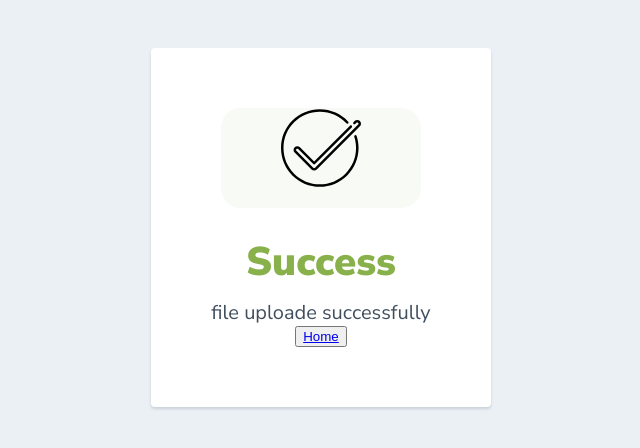
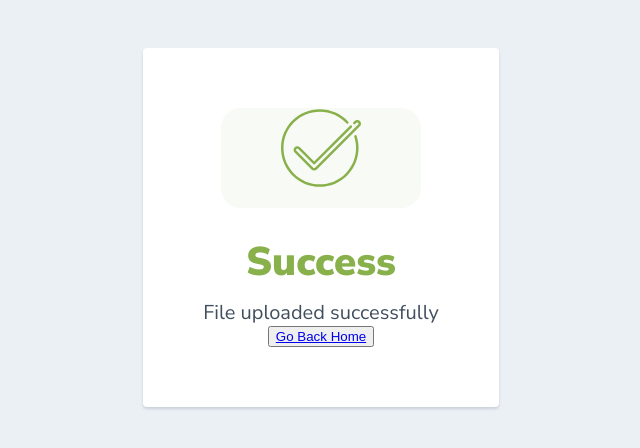
Before and after one commit to taiwoajasa245/Node-File-Upload, a website: page public/success.html in a window 1280 px wide. Shown: the whole page, without its empty margins (319-959 px from the left). Drawn offline with Linux system fonts and the light colour scheme.

Commit message:
initial commit

```diff
--- a/public/success.html
+++ b/public/success.html
@@ -42,7 +42,7 @@
         <?xml version="1.0" encoding="iso-8859-1"?>
         <!-- Uploaded to: SVG Repo, www.svgrepo.com, Generator: SVG Repo Mixer Tools -->
         <!DOCTYPE svg PUBLIC "-//W3C//DTD SVG 1.1//EN" "http://www.w3.org/Graphics/SVG/1.1/DTD/svg11.dtd">
-        <svg fill="#000000" height="80px" width="80px" version="1.1" id="Capa_1" xmlns="http://www.w3.org/2000/svg" xmlns:xlink="http://www.w3.org/1999/xlink"
+        <svg fill="#88B04B" height="80px" width="80px" version="1.1" id="Capa_1" xmlns="http://www.w3.org/2000/svg" xmlns:xlink="http://www.w3.org/1999/xlink"
            viewBox="0 0 512 512" xml:space="preserve">
         <g>
           <path d="M474.045,173.813c-4.201,1.371-6.494,5.888-5.123,10.088c7.571,23.199,11.411,47.457,11.411,72.1
@@ -67,8 +67,8 @@
         </svg>
       </div>
         <h1>Success</h1>
-        <p>file uploade successfully </p>
-        <button><a href="/">Home</a></button>
+        <p>File uploaded successfully </p>
+        <button><a href="/">Go Back Home</a></button>
       </div>
     </body>
 </html>
```
